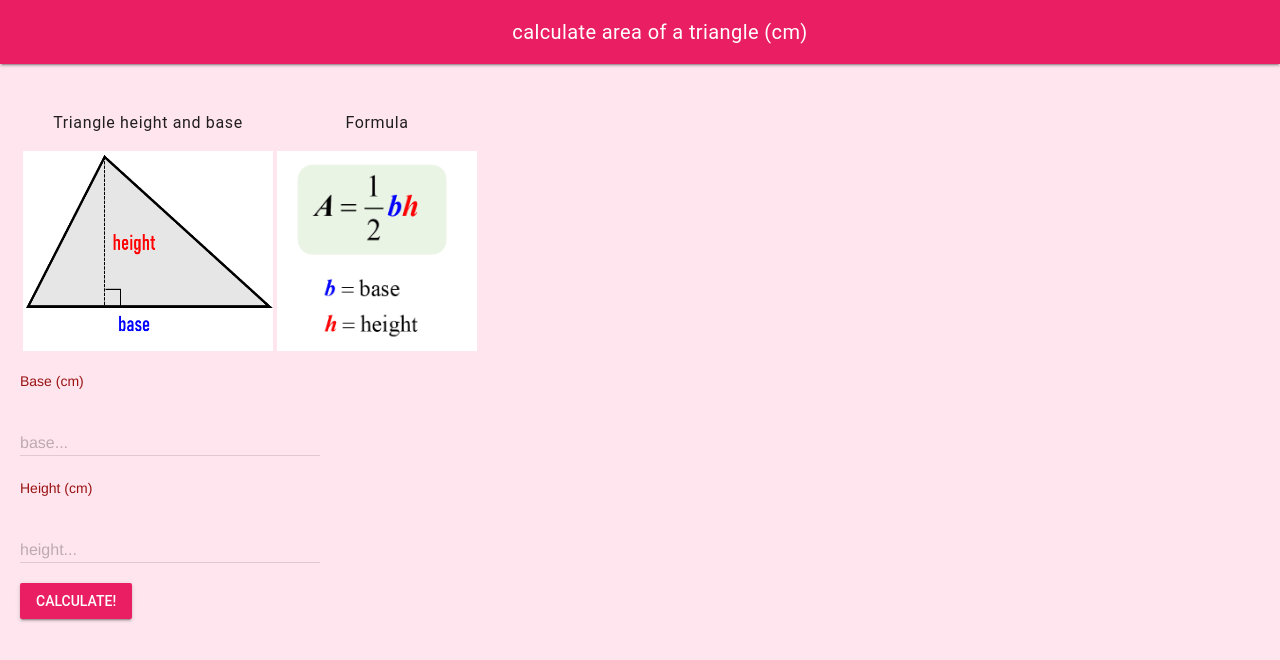
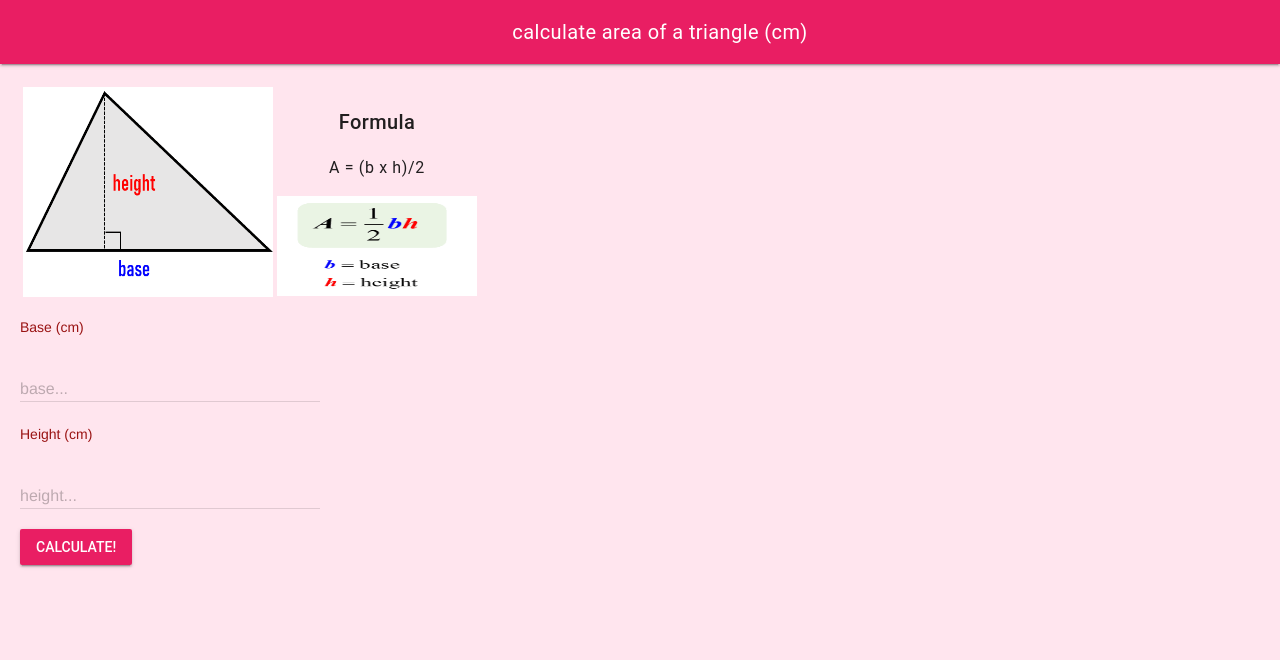
Before and after one commit to Liya-Getachew/ICS2O-Unit-2-04-JS, a plain HTML site: page index.html in a window 1280 px wide. Drawn offline with nearby package versions, Linux system fonts and the light colour scheme.

Commit message:
organized img

```diff
--- a/index.html
+++ b/index.html
@@ -37,20 +37,20 @@
         <table>
           <tr>
             <th>
-              <h6>Triangle height and base</h6>
               <img
                 src="./images/triangle-height-and-base.webp"
                 alt="triangle with height and base"
-                height="200"
+                height="210"
                 width="250"
               />
             </th>
             <th>
-              <h6>Formula</h6>
+              <h5>Formula</h5>
+              <h6>A = (b x h)/2</h6>
               <img
                 src="./images/formula-of-area-of-triangle.webp"
                 alt="formula for area of triangle"
-                height="200"
+                height="100"
                 width="200"
               />
             </th>
```
